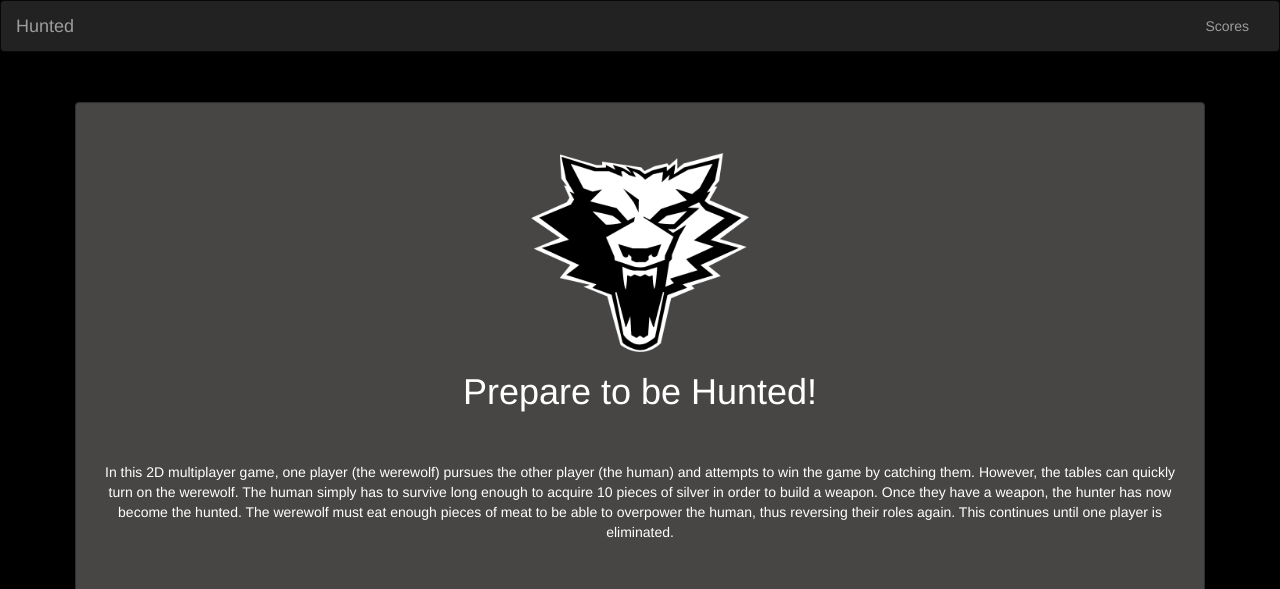
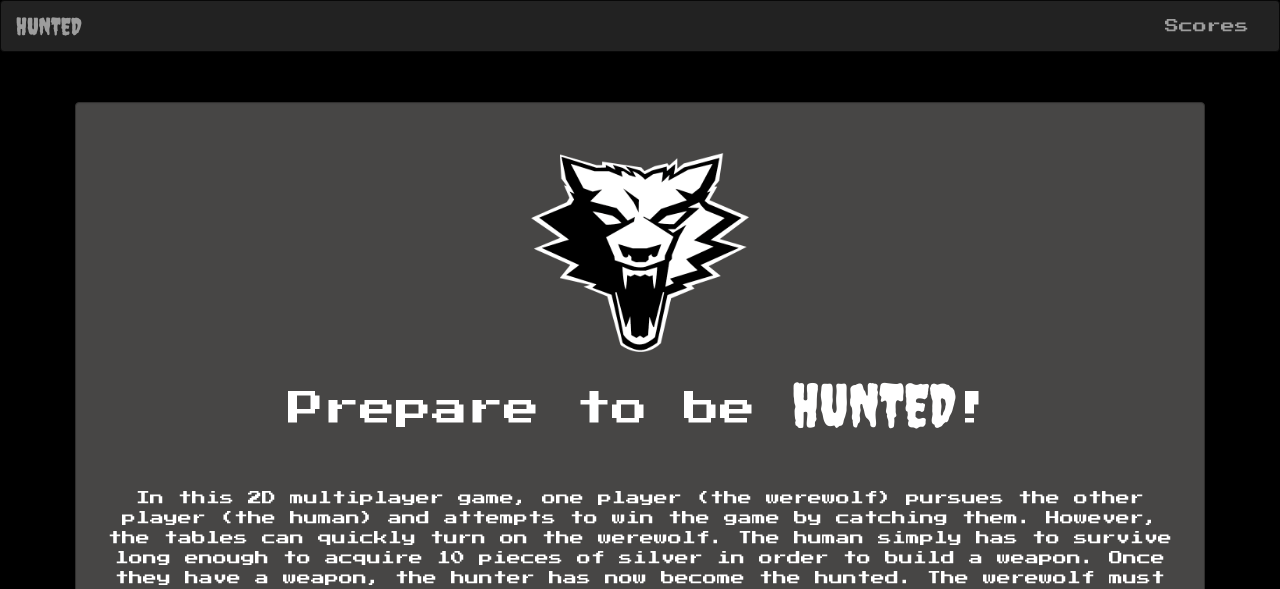
Before and after one commit to tinytheyfon8/hunted, a React app: page / in a window 1280 px wide. Shown: the top 589 px of the page. Built offline with nearby package versions, Linux system fonts and the light colour scheme.

Commit message:
Added README. Added fonts and styling to fonts.

```diff
--- a/public/index.html
+++ b/public/index.html
@@ -4,6 +4,7 @@
     <meta charset="utf-8">
     <meta name="viewport" content="width=device-width, initial-scale=1">
     <link rel="shortcut icon" href="%PUBLIC_URL%/favicon.ico">
+    <link href="https://fonts.googleapis.com/css?family=Creepster|Press+Start+2P" rel="stylesheet">
     <!--
       Notice the use of %PUBLIC_URL% in the tag above.
       It will be replaced with the URL of the `public` folder during the build.
--- a/src/components/App/App.css
+++ b/src/components/App/App.css
@@ -7,3 +7,8 @@
   margin: auto;
   margin-top: 50px;
 }
+
+.title {
+  font-family: 'Creepster', cursive;
+  font-size: 24px !important;
+}
--- a/src/components/App/index.js
+++ b/src/components/App/index.js
@@ -16,7 +16,7 @@ export default (props) => (
             <span className="icon-bar"></span>
             <span className="icon-bar"></span>
           </button>
-          <Link to="/" className="navbar-brand">Hunted</Link>
+          <Link to="/" className="navbar-brand title">HUNTED</Link>
         </div>
         <div className="collapse navbar-collapse" id="bs-example-navbar-collapse-1">
           <ul className="nav navbar-nav navbar-right">
--- a/src/components/Login/Login.css
+++ b/src/components/Login/Login.css
@@ -18,3 +18,8 @@
   max-width: 20%;
   max-height: 20%;
 }
+
+.title-big {
+  font-family: 'Creepster', cursive;
+  font-size: 60px;
+}
--- a/src/components/Login/index.js
+++ b/src/components/Login/index.js
@@ -6,7 +6,7 @@ class Login extends Component {
     return (
       <div className="well">
         <img className="werewolf" src={require('./werewolf.png')}/>
-        <h1 className="mainWelcome">Prepare to be Hunted!</h1>
+        <h1 className="mainWelcome">Prepare to be <span className="title-big">HUNTED</span>!</h1>
         <p className="description">In this 2D multiplayer game, one player (the werewolf) pursues the other player (the human) and attempts to win the game by catching them.
           However, the tables can quickly turn on the werewolf. The human simply has to survive long enough to acquire 10 pieces of silver in order to
           build a weapon. Once they have a weapon, the hunter has now become the hunted. The werewolf must eat enough pieces of meat to be able to overpower
--- a/src/index.css
+++ b/src/index.css
@@ -1,7 +1,7 @@
 body {
   margin: 0;
   padding: 0;
-  font-family: sans-serif;
+  font-family: 'Press Start 2P', monospace !important;
   background-color: #000 !important;
   color: #fff !important;
 }
```
Also changed, not shown: README.md.
